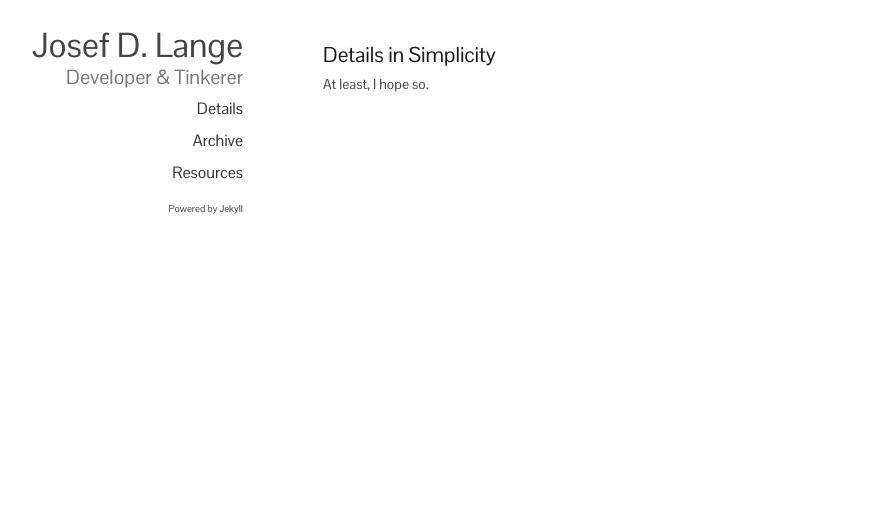
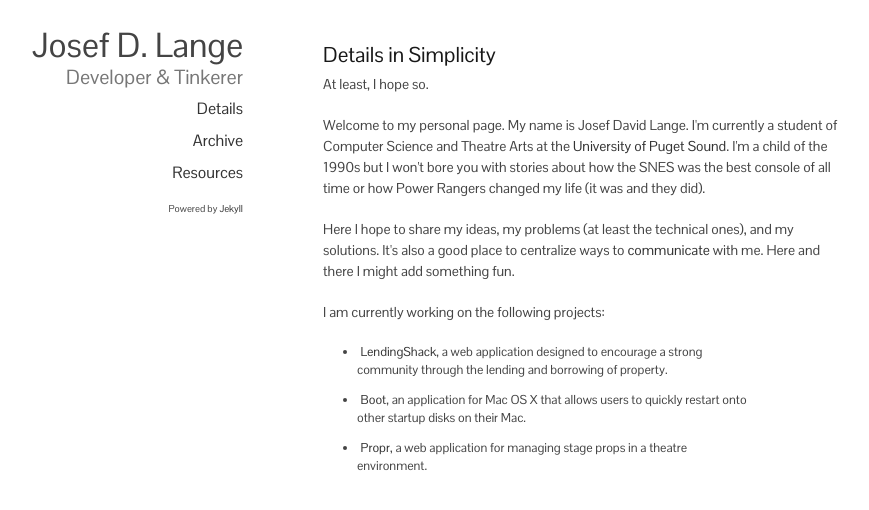
Before and after one commit to josefdlange/josefdlange.github.com, a Jekyll site: the page built from index.html, in a window 1280 px wide. Shown: the top 510 px of the page, without its empty margins (147-1016 px from the left). Built offline with Jekyll 4.4.1, drawn with Linux system fonts in a browser that asks for light colours.

Commit message:
Started adding content for main page, made sidebar scroll-independent, fixed up some style for bulleted lists. It's looking like a real website.

```diff
--- a/index.html
+++ b/index.html
@@ -4,3 +4,13 @@ title: Details in Simplicity
 ---
 <h4>{{ page.title }}</h4>
 <p>At least, I hope so.</p>
+
+<p>Welcome to my personal page. My name is Josef David Lange. I'm currently a student of Computer Science and Theatre Arts at the <a href="http://pugetsound.edu">University of Puget Sound</a>. I'm a child of the 1990s but I won't bore you with stories about how the SNES was the best console of all time or how Power Rangers changed my life (it was and they did).</p>
+<p>Here I hope to share my ideas, my problems (at least the technical ones), and my solutions. It's also a good place to centralize ways to <a href="/contact">communicate</a> with me. Here and there I might add something fun.</p>
+<p>I am currently working on the following projects:
+<ul class="bullets">
+    <li><a href="/projects/lendingshack">LendingShack</a>, a web application designed to encourage a strong community through the lending and borrowing of property.</li>
+    <li><a href="/projects/boot">Boot</a>, an application for Mac OS X that allows users to quickly restart onto other startup disks on their Mac.</li>
+    <li><a href="/projects/propr">Propr</a>, a web application for managing stage props in a theatre environment.</li>
+</ul>
+</p>
--- a/stylesheets/base.css
+++ b/stylesheets/base.css
@@ -92,6 +92,19 @@
 
     .main {
         padding-top: 40px;
+    }
+
+    ul.bullets {
+        list-style: disc;
+        list-style-position: inside;
+        width: 80%;
+        font-size: 90%;
+        margin-left: 20px;
+    }
+
+    ul.bullets li {
+        padding-left: 14px;
+        text-indent: -14px;
     }
 
 /* #Typography
```
